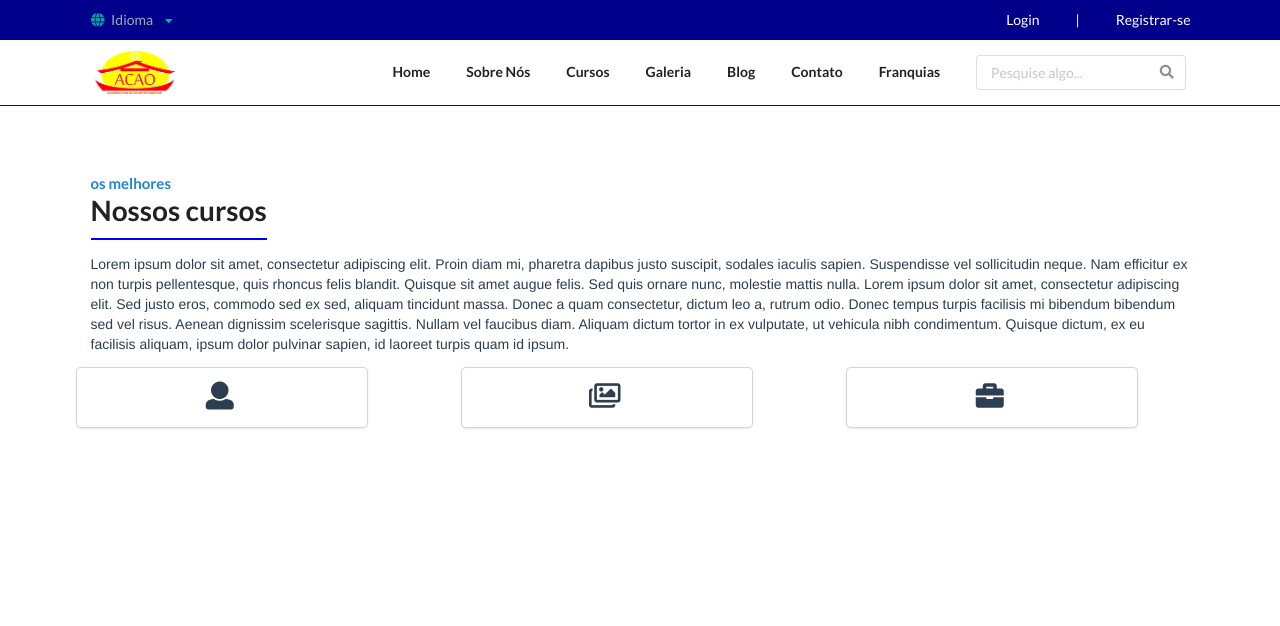
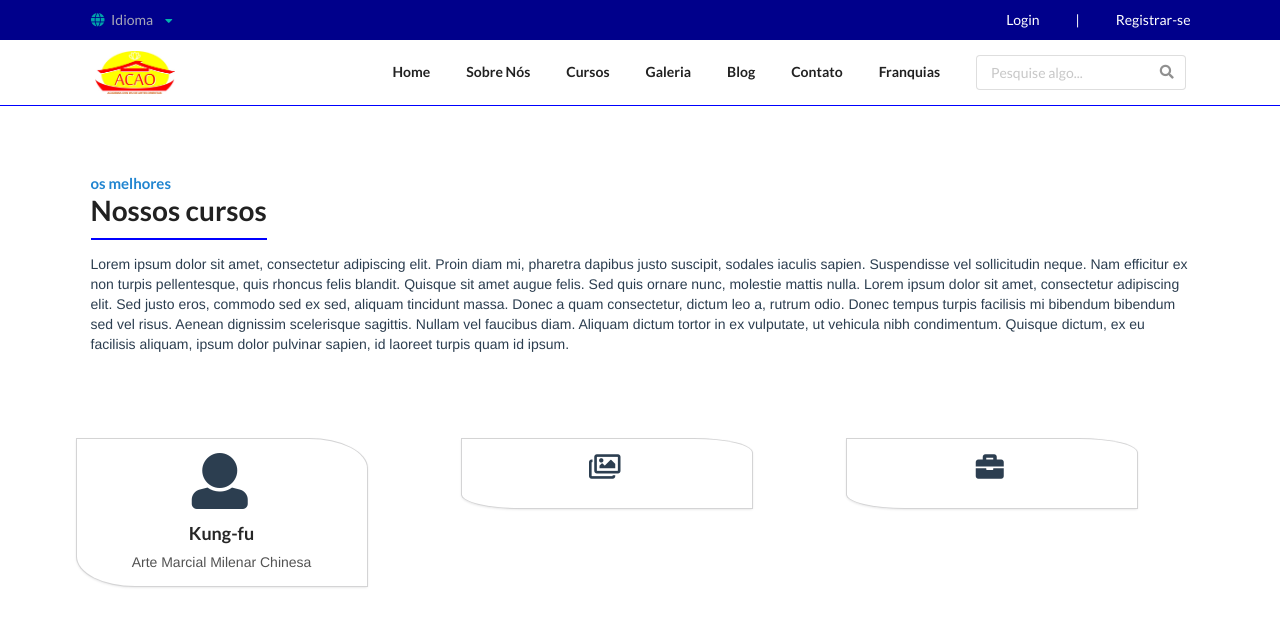
Before and after one commit to MatheusRyuki/ChinWu, a Vue app: page /Courses in a window 1280 px wide. Shown: the top 626 px of the page. Built offline with nearby package versions, Linux system fonts and the light colour scheme.

Commit message:
Finalizado 5 horas de trabalho

```diff
--- a/src/components/Courses/Cards.vue
+++ b/src/components/Courses/Cards.vue
@@ -4,11 +4,11 @@
       <div class="three column row">
           <div class="column">
             <div class="ui card">
-              <div class="content">
-        <i class="big user icon"></i>
-            <div class="header">{{courses}}</div>
+            <div class="content">
+            <i class="huge user icon"></i>
+            <div class="header">{{courses[0]}}</div>
             <div class="description">
-              <p>{{descriptionCourses}}</p>
+              <p>{{descriptionCourses[0]}}</p>
             </div>
           </div>
             </div>
@@ -17,9 +17,9 @@
             <div class="ui card">
               <div class="content">
         <i class="big images outline icon"></i>
-            <div class="header">{{gallery}}</div>
+            <div class="header"></div>
             <div class="description">
-              <p>{{descriptionGallery}}</p>
+              <p></p>
             </div>
           </div>
             </div>
@@ -28,9 +28,9 @@
             <div class="ui card">
               <div class="content">
       <i class="big briefcase icon"></i>
-            <div class="header">{{group}}</div>
+            <div class="header"></div>
             <div class="description">
-              <p>{{descriptionGroup}}</p>
+              <p></p>
             </div>
           </div>
             </div>
@@ -41,8 +41,24 @@
 </template>
 
 <script>
-export default {};
+export default {
+  data() {
+    return {
+      courses: ['Kung-fu'],
+      descriptionCourses: ['Arte Marcial Milenar Chinesa'],
+    };
+  },
+};
 </script>
 
 <style scoped>
+.ui.card {
+  border-radius: 0 20% 0 20%;
+}
+.ui.grid {
+  margin-top: 5%;
+}
+.ui.card>.content>.header:not(.ui), .ui.cards>.card>.content>.header:not(.ui) {
+  margin-top: 5%;
+}
 </style>
```
